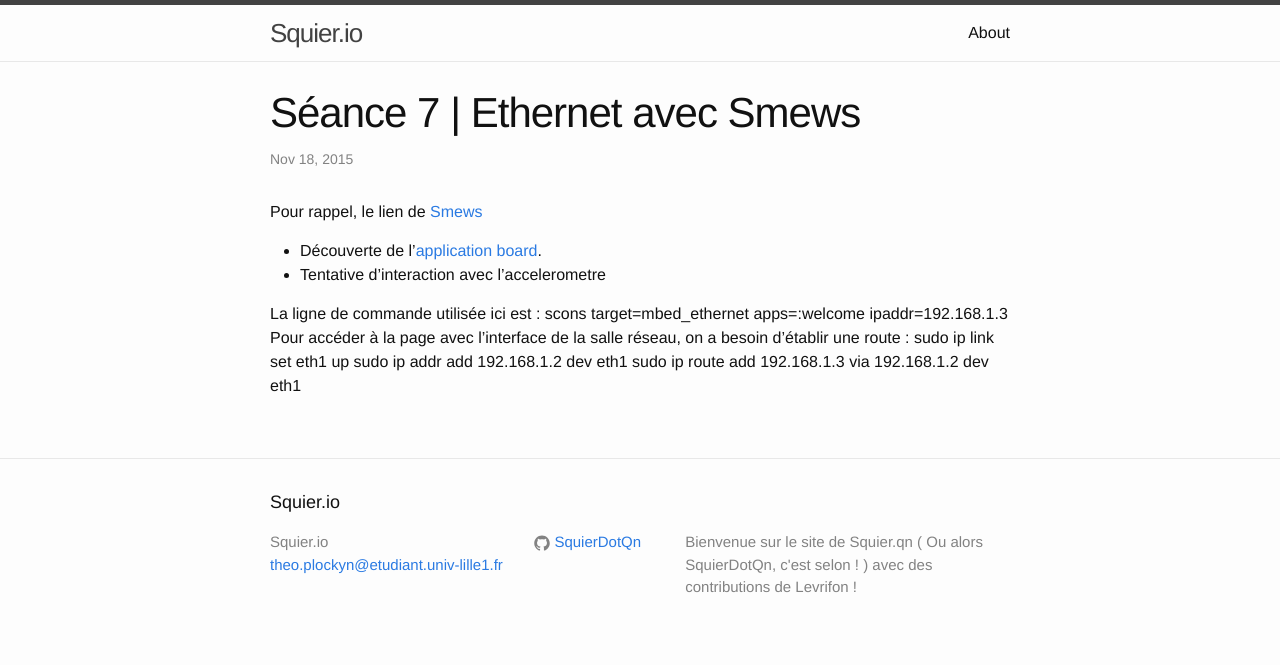
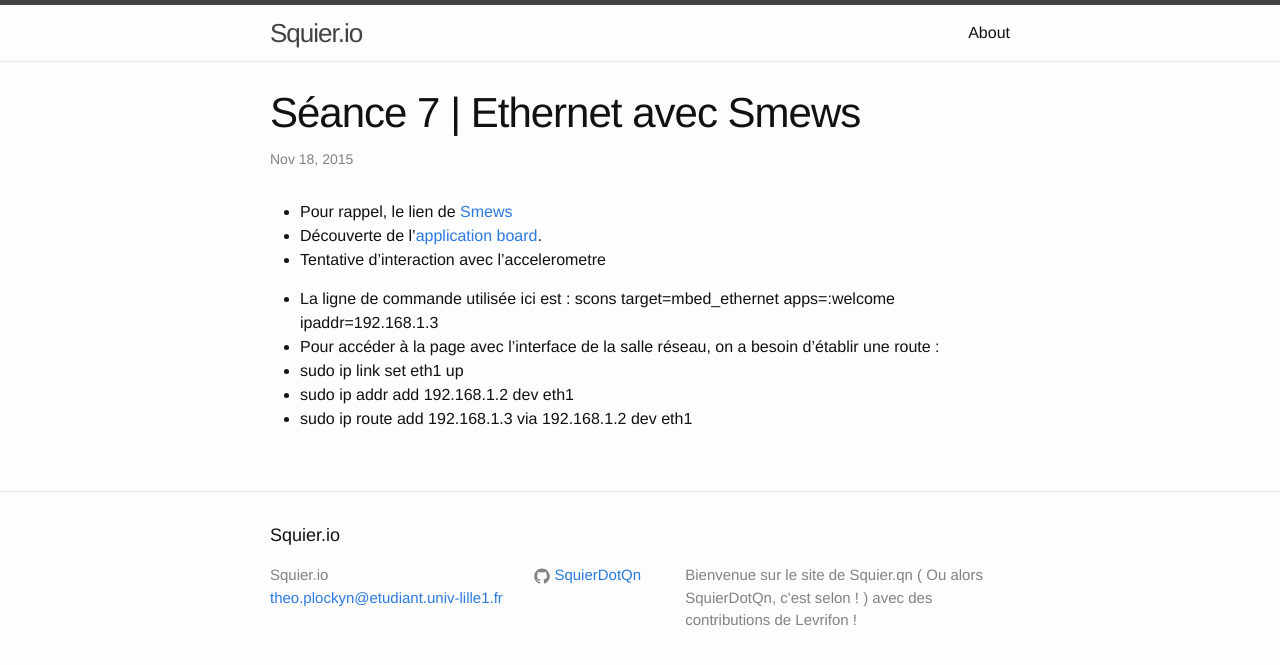
Before and after one commit to SquierDotQn/SquierDotQn.github.io, a Jekyll site: the page built from _posts/2015-11-18-seance-7.markdown, in a window 1280 px wide. Shown: the top 665 px of the page. Built offline with Jekyll 4.4.1, drawn with Linux system fonts in a browser that asks for light colours.

```diff
--- a/_posts/2015-11-18-seance-7.markdown
+++ b/_posts/2015-11-18-seance-7.markdown
@@ -4,16 +4,16 @@ title:  "Séance 7 | Ethernet avec Smews"
 date:   2015-11-18 14:00:00
 categories: pje seance smews
 ---
-Pour rappel, le lien de [Smews][smews-gh]
+* Pour rappel, le lien de [Smews][smews-gh]
 * Découverte de l'[application board][board].
 * Tentative d'interaction avec l'accelerometre
 
 
-La ligne de commande utilisée ici est : scons target=mbed_ethernet apps=:welcome ipaddr=192.168.1.3
-Pour accéder à la page avec l'interface de la salle réseau, on a besoin d'établir une route :
-sudo ip link set eth1 up
-sudo ip addr add 192.168.1.2 dev eth1
-sudo ip route add 192.168.1.3 via 192.168.1.2 dev eth1
+* La ligne de commande utilisée ici est : scons target=mbed_ethernet apps=:welcome ipaddr=192.168.1.3
+* Pour accéder à la page avec l'interface de la salle réseau, on a besoin d'établir une route :
+* sudo ip link set eth1 up
+* sudo ip addr add 192.168.1.2 dev eth1
+* sudo ip route add 192.168.1.3 via 192.168.1.2 dev eth1
 
 [board]: 	https://developer.mbed.org/cookbook/mbed-application-board
 [smews-gh]: 	https://github.com/2xs/smews
```
